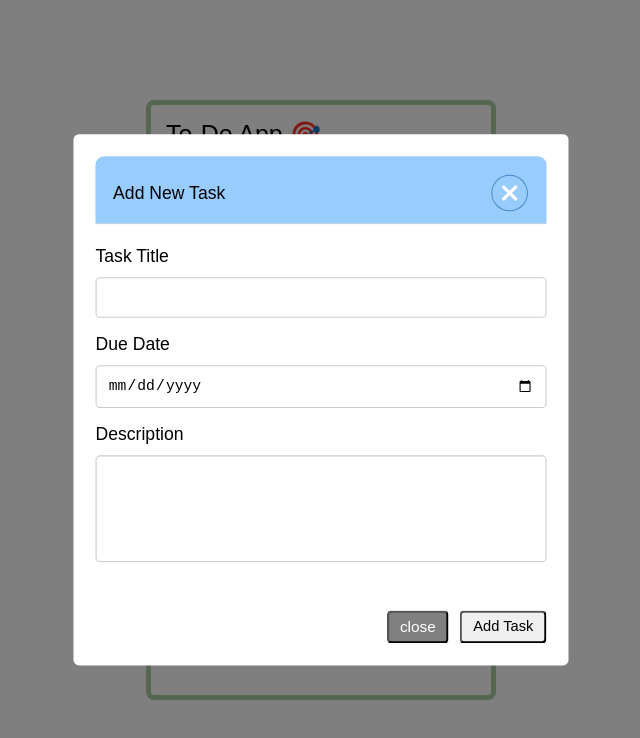
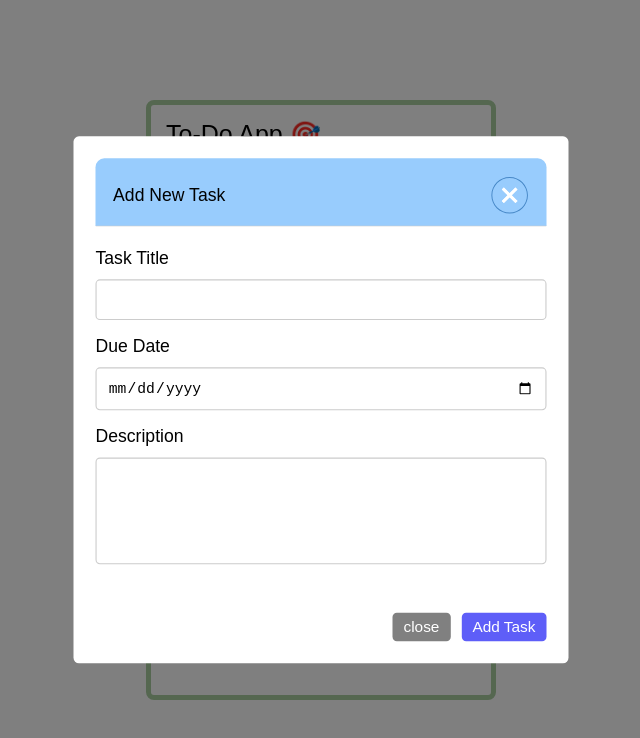
Before and after one commit to raaj-oo7/todo-app-react, a React (Create React App) app: page / in a window 1280 px wide. Both pictures are taken after a click on the button "Add New Task". Shown: the top 738 px of the page, without its empty margins (319-959 px from the left). Built offline with nearby package versions, Linux system fonts and the light colour scheme.

Commit message:
change button color

```diff
--- a/src/App.css
+++ b/src/App.css
@@ -194,14 +194,18 @@ textarea {
 .button-close,
 .button-edit,
 .button-add {
-  background-color: #808080;
+  border: #abcea159;
   color: #ffffff;
   font-size: 14px;
   font-weight: 400;
 }
 
+.button-close {
+  background-color:gray;
+}
+
 .button-add {
-  background-color: #129012;
+  background-color: #5e5ef8;
 }
 
 .button-edit {
--- a/src/Modal.js
+++ b/src/Modal.js
@@ -19,7 +19,7 @@ const Modal = ({ modalForm, modalType, closeModal, handleAddNewTask, handleEditT
           <button type='button' className='button-close' onClick={closeModal}>
             close
           </button>
-          <button type='submit' onClick={modalType === 'add' ? handleAddNewTask : () => handleEditTask(formData)}>
+          <button type='submit' className='button-add' onClick={modalType === 'add' ? handleAddNewTask : () => handleEditTask(formData)}>
             {modalType === 'add' ? 'Add Task' : 'Edit Task'}
           </button>
         </div>
```
